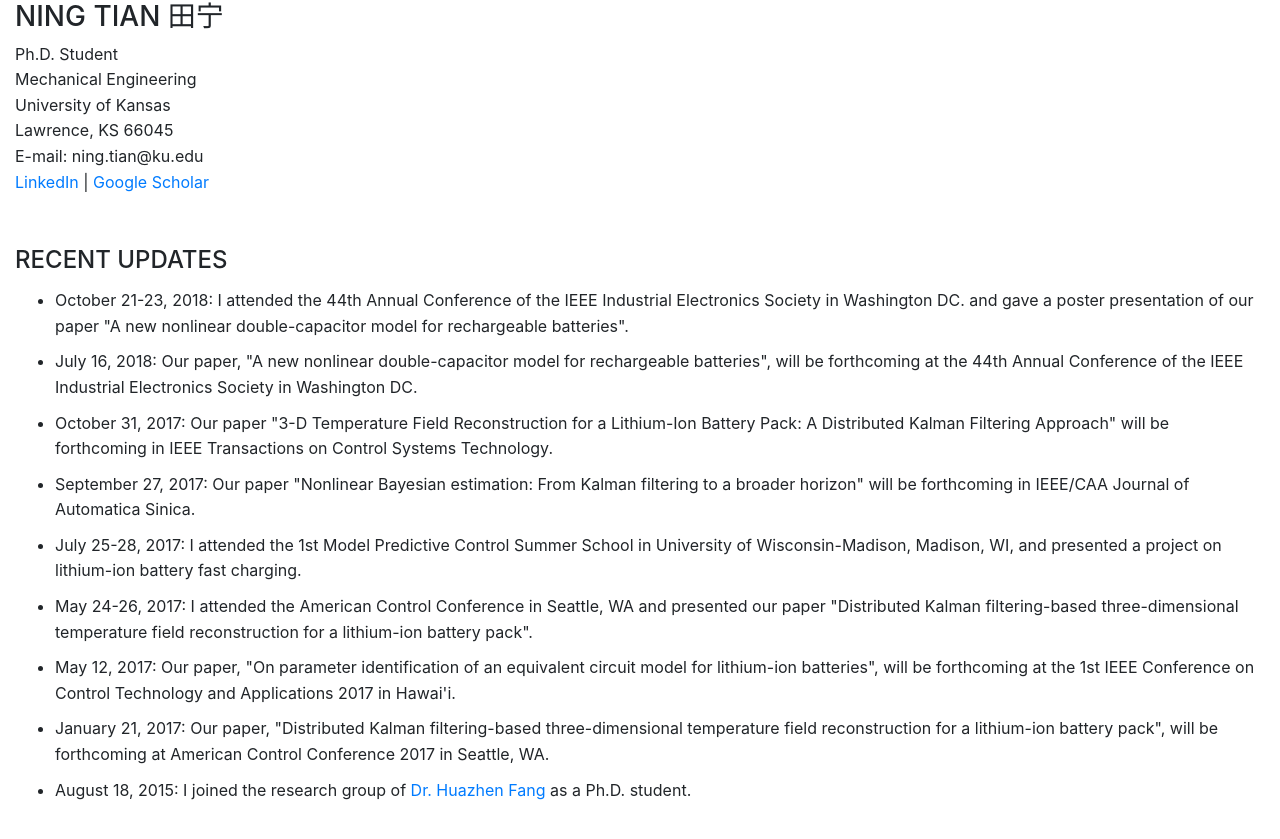
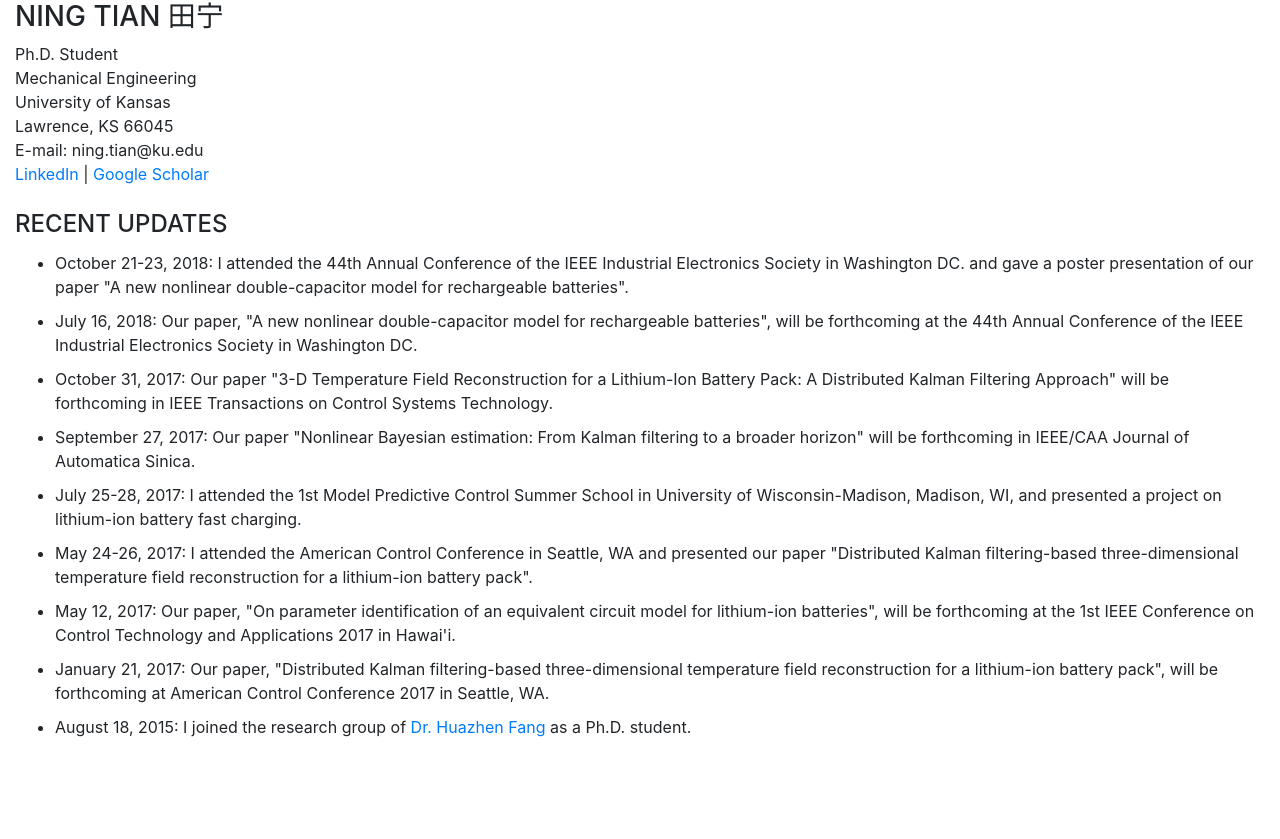
Before and after one commit to ningtian/ningtian.github.io, a Jekyll site: the page index.html, which Jekyll copies as it is, in a window 1280 px wide. Shown: the top 839 px of the page. Built offline with Jekyll 4.4.1, drawn with Linux system fonts in a browser that asks for light colours.

Commit message:
Update index.html

```diff
--- a/index.html
+++ b/index.html
@@ -114,7 +114,6 @@
 
 
 	<div class="container-fluid">
-		<div class="a">
 			<h3>NING TIAN 田宁</h3>
 			Ph.D. Student<br>
 			Mechanical Engineering<br>
@@ -123,7 +122,7 @@
 			E-mail: ning.tian@ku.edu<br>
 			<a href="https://www.linkedin.com/in/ning-tian-0aa4a6113/">LinkedIn</a> | <a href="https://scholar.google.com/citations?user=BHRe3uoAAAAJ&hl=en">Google Scholar</a><br>
 	<br>
-	<br>
+
 <h4>RECENT UPDATES</h4>
 <ul>
 <li>October 21-23, 2018: I attended the 44th Annual Conference of the IEEE Industrial Electronics Society in Washington DC. and
@@ -154,7 +153,6 @@
 	a Ph.D. student. </li>
 </ul>
 </div>
-         </div>
 
 
 
```
